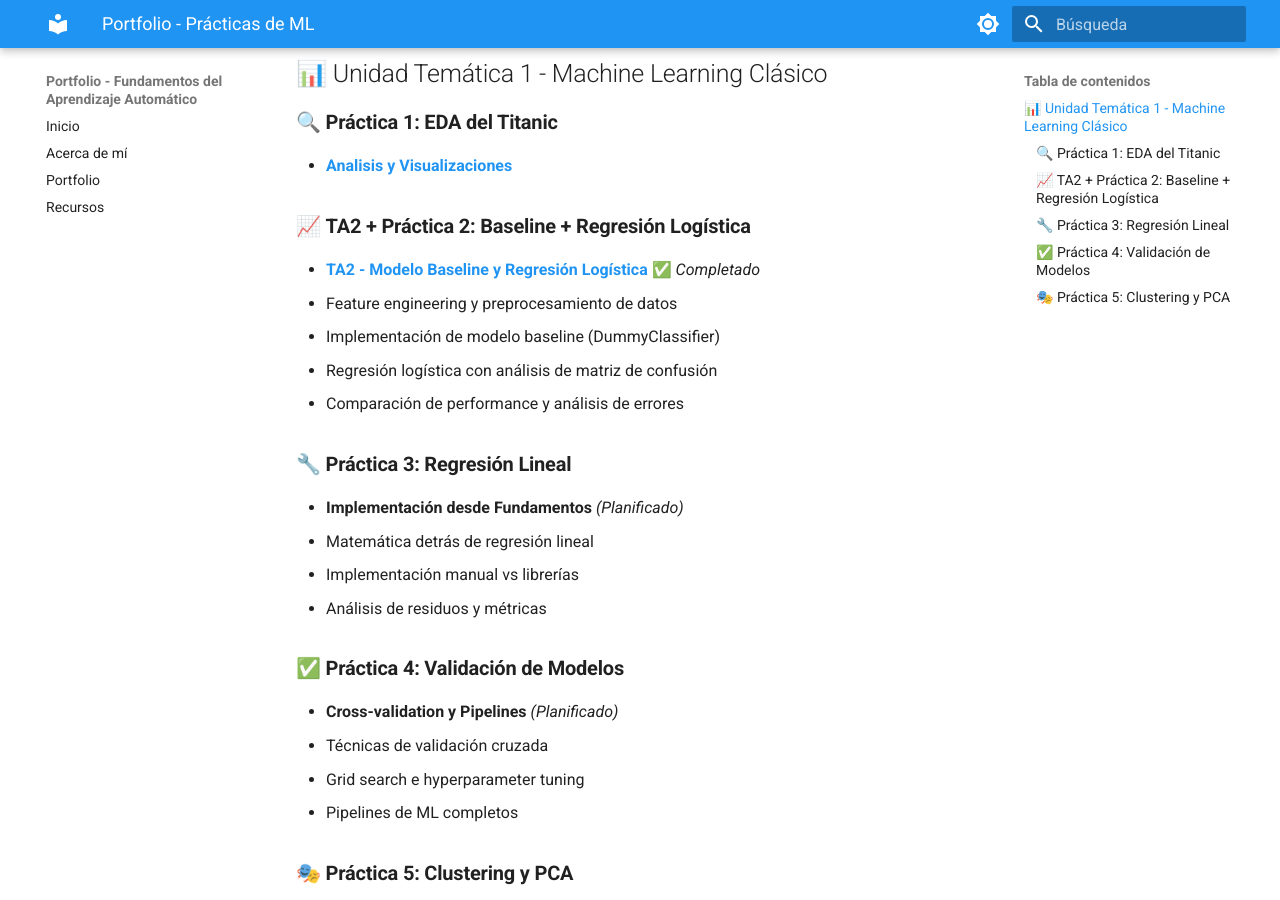
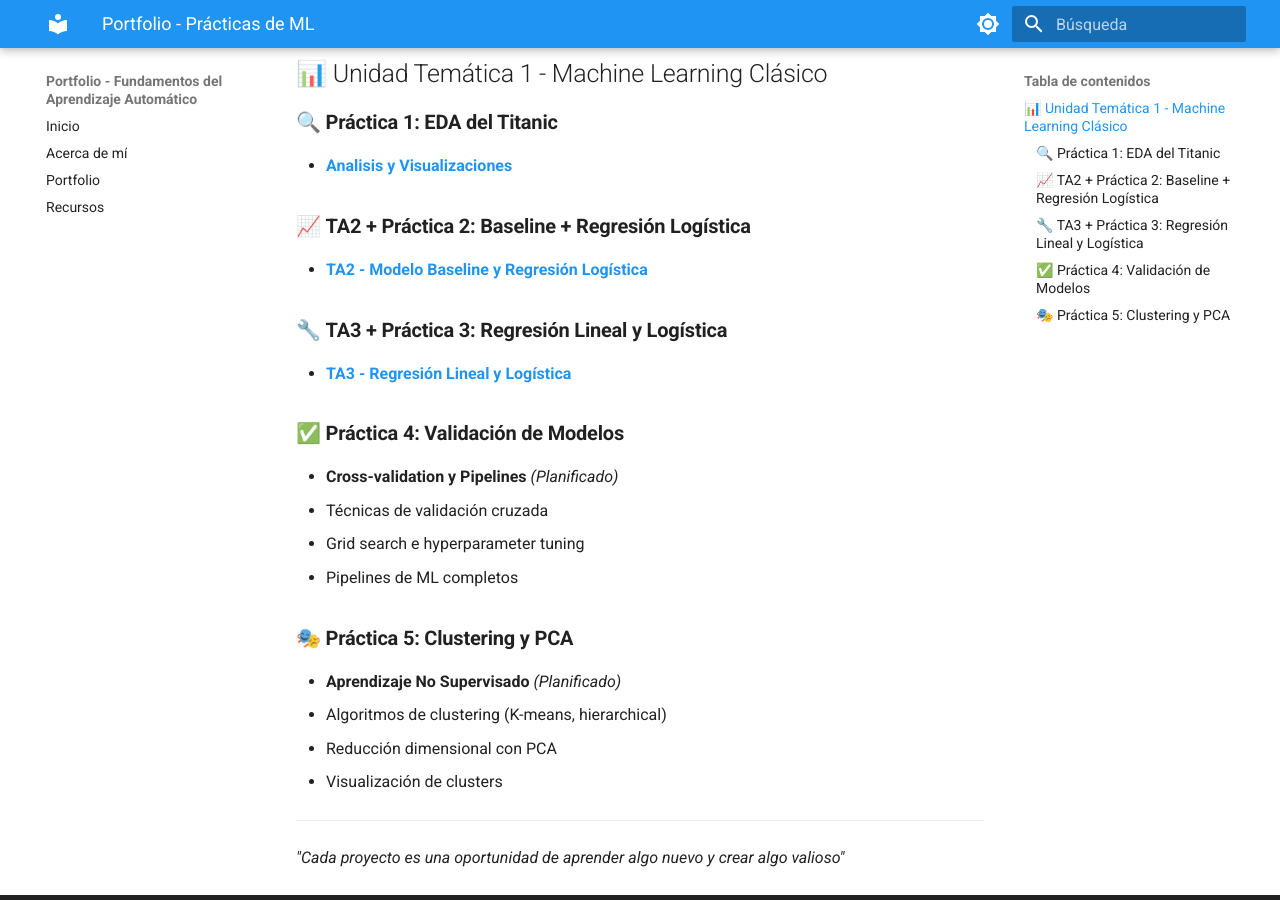
Before and after one commit to diesilveira/portfolio-ia, an MkDocs documentation site: the page built from docs/portfolio/index.md, in a window 1280 px wide and 900 px high, scrolled down 256 px. Built offline with MkDocs 1.6.1 and Material for MkDocs 9.7.7, drawn with Linux system fonts in a browser that asks for light colours.

Commit message:
add TA3 -Regresión Lineal y Logística

```diff
--- a/docs/portfolio/index.md
+++ b/docs/portfolio/index.md
@@ -14,17 +14,11 @@ Documentación completa de las prácticas del curso **"Fundamentos del Aprendiza
 
 
 ### 📈 **TA2 + Práctica 2: Baseline + Regresión Logística**
-- **[TA2 - Modelo Baseline y Regresión Logística](02-baseline-logreg.md)** ✅ *Completado*
-  - Feature engineering y preprocesamiento de datos
-  - Implementación de modelo baseline (DummyClassifier)
-  - Regresión logística con análisis de matriz de confusión
-  - Comparación de performance y análisis de errores
+- **[TA2 - Modelo Baseline y Regresión Logística](02-baseline-logreg.md)**
 
-### 🔧 **Práctica 3: Regresión Lineal**
-- **Implementación desde Fundamentos** *(Planificado)*
-  - Matemática detrás de regresión lineal
-  - Implementación manual vs librerías
-  - Análisis de residuos y métricas
+### 🔧 **TA3 + Práctica 3: Regresión Lineal y Logística**
+- **[TA3 - Regresión Lineal y Logística](03-regresion-lineal-logistica.md)**
+
 
 ### ✅ **Práctica 4: Validación de Modelos**
 - **Cross-validation y Pipelines** *(Planificado)*
```
Also changed, not shown: docs/portfolio/02-baseline-logreg.md (+1 -3 lines), docs/portfolio/03-regresion-lineal-logistica.md (added, +132 -0 lines), docs/portfolio/.pages, 1 other file.
